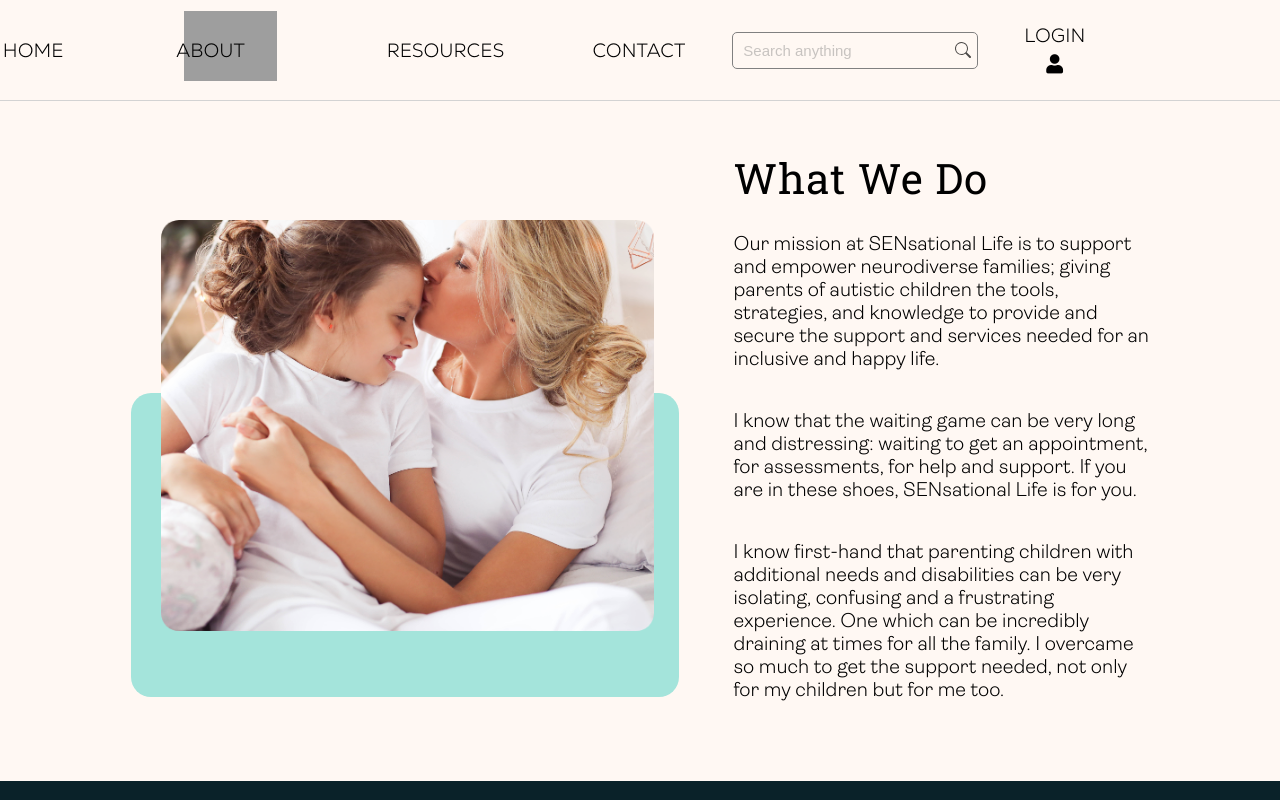
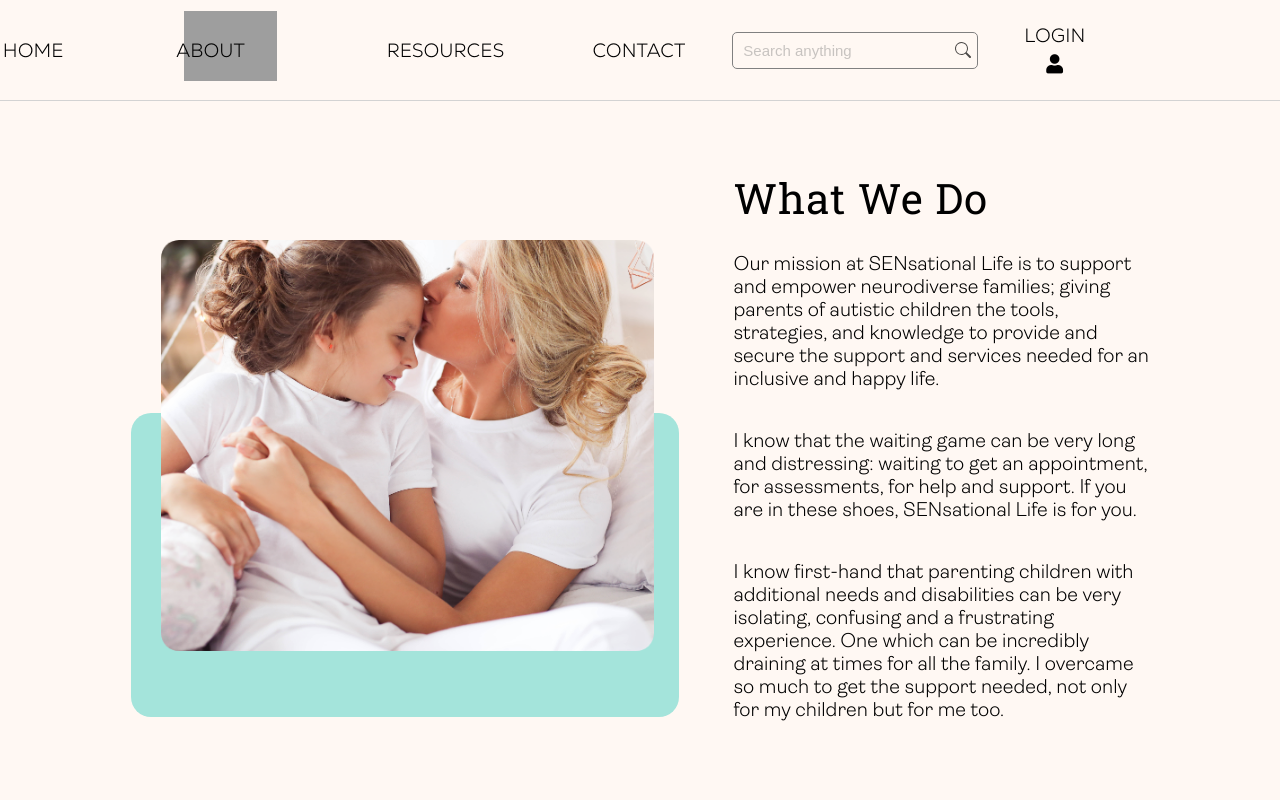
Before and after one commit to Sensational-Life/asd, a React (Create React App) app in the folder client/: page /what-we-do in a window 1280 px wide. Shown: the top 800 px of the page. Built offline with nearby package versions, Linux system fonts and the light colour scheme; grey boxes are pictures that could not be loaded.

Commit message:
update css to relative units

```diff
--- a/client/src/pages/WhatWeDoPage/WhatWeDoPage.css
+++ b/client/src/pages/WhatWeDoPage/WhatWeDoPage.css
@@ -1,46 +1,46 @@
 .what-we-do-main-container {
 	background-color: #fff8f3;
+	height: 45rem;
 }
 .what-we-do-hero-image img {
 	width: 90%;
 	position: absolute;
-	top: -173px;
-	left: 30px;
+	top: -10.8125rem;
+	left: 1.875rem;
 
 }
 .what-we-do-img-container-colour-blob {
 	background-color: var(--green-bg-color);
-    height: 304px;
-    width: 548px;
-    border-radius: 20px;
+    height: 19rem;
+    width: 34.25rem;
+    border-radius: 1.25rem;
     position: relative;
-    top: 104px;
+    top: 6.5rem;
 }
 
 .what-we-do-content {
 	display: flex;
 	flex-direction: row;
-	height: 85vh;
+	height: 100%;
 	justify-content: center;
 	align-items: center;
-	column-gap: 55px;
+	column-gap: 3.4375rem;
 }
 
 .what-we-do-content-right-container {
 	display: flex;
 	flex-direction: column;
 	justify-content: center;
-	width: 416px;
-	height: 50vh;
-	padding: 0 0 30px 0;
+	width: 26rem;
+	padding: 0 0 1.875rem 0;
 	font-family: "Ambit Light";
-	font-size: 20px;
-	row-gap: 8px;
+	font-size: 1.25rem;
+	row-gap: 0.5rem;
 }
 .what-we-do-content-right-container > h1 {
-	font-size: 42px;
+	font-size: 2.625rem;
 	font-family: "RobotoSlab-Regular";
 	font-weight: lighter;
 	letter-spacing: 1px;
-	padding-bottom: 21px;
+	padding-bottom: 1.3125rem;
 }
```
